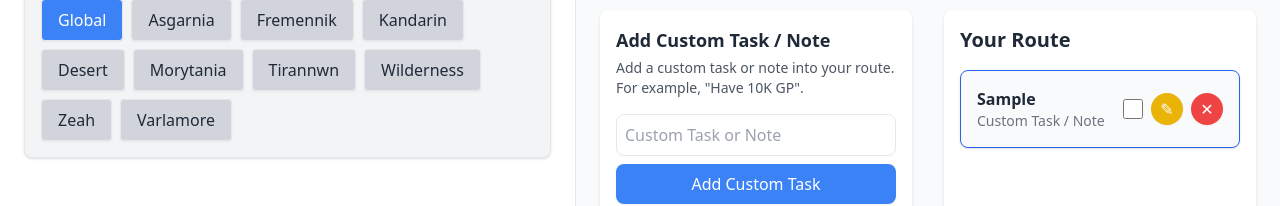
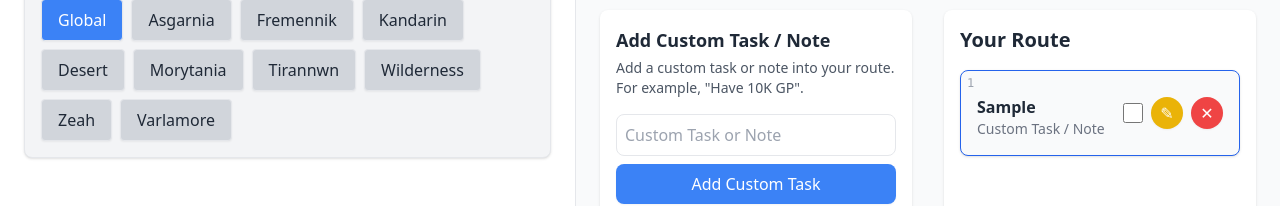
Before and after one commit to robert-w-gries/myroutebuddy, a Nuxt app: page / in a window 1280 px wide. Both pictures are taken after typing "Sample" into the empty fields and a click on the button "Add Custom Task". Shown: the part 318-524 px from the top of the page. Built offline with nearby package versions, Linux system fonts and the light colour scheme; no server answers.

Commit message:
Add task order indicator

```diff
--- a/components/RouteBuilder.vue
+++ b/components/RouteBuilder.vue
@@ -10,11 +10,15 @@
         v-for="(task, index) in route"
         :key="task.id"
         :class="[
-            'p-4 rounded-lg shadow border hover:bg-gray-100 transition mb-2',
+          'p-4 rounded-lg shadow border hover:bg-gray-100 transition mb-2 relative',
           task.completed ? 'bg-gray-200 line-through text-gray-500' : 'bg-gray-50 text-gray-800',
           task.custom ? 'border-blue-600 dark:border-green-600' : ''
         ]"
       >
+        <span class="absolute top-1 left-1.5 text-xs text-gray-400 dark:text-gray-500 font-mono">
+          {{ index + 1 }}
+        </span>
+
         <div class="flex items-center justify-between">
           <div>
             <!-- Editing Mode -->
@@ -41,7 +45,7 @@
             </div>
             <!-- Display Mode -->
             <div v-else>
-                <h3 class="font-semibold">{{ task.task }}</h3>
+              <h3 class="font-semibold mt-2">{{ task.task }}</h3>
               <p class="text-sm text-gray-500">
                 {{ task.custom ? 'Custom Task / Note' : `${task.points} points` }}
               </p>
@@ -78,6 +82,7 @@
 </template>
 
 <script>
+// Script remains unchanged
 import { Container, Draggable } from 'vue3-smooth-dnd';
 
 export default {
@@ -96,25 +101,20 @@
       if (dropResult.removedIndex !== null || dropResult.addedIndex !== null) {
         let newRoute = [...this.route];
 
-          // Remove the task from the previous position
         if (dropResult.removedIndex !== null) {
           newRoute.splice(dropResult.removedIndex, 1);
         }
 
-          // Insert the task at the new position
         if (dropResult.addedIndex !== null) {
           const task = dropResult.payload;
 
-            // If the task doesn't have 'completed' property, initialize it
           if (task.completed === undefined) {
             task.completed = false;
           }
 
-            // Prevent duplicates
           if (!newRoute.some((t) => t.id === task.id)) {
             newRoute.splice(dropResult.addedIndex, 0, task);
           } else {
-              // If moving within the same list, allow reordering
             if (dropResult.removedIndex !== null) {
               newRoute.splice(dropResult.addedIndex, 0, task);
             } else {
```
Lines whose indentation alone changed are shown as unchanged.
